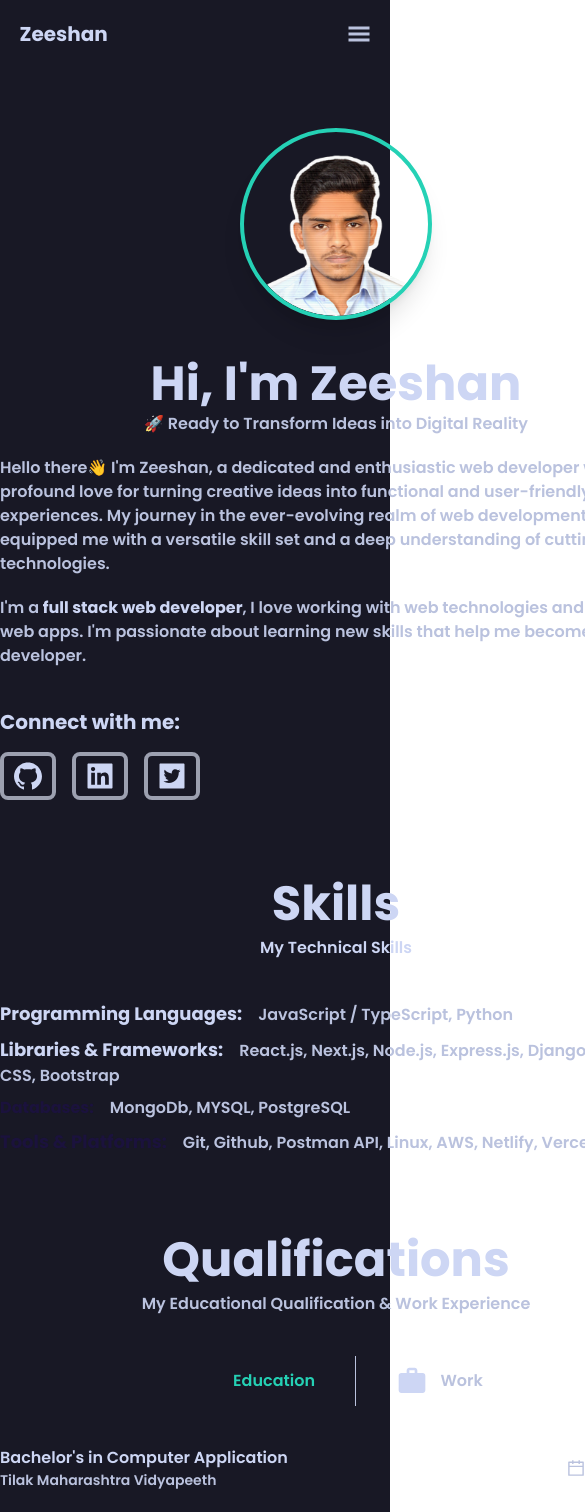
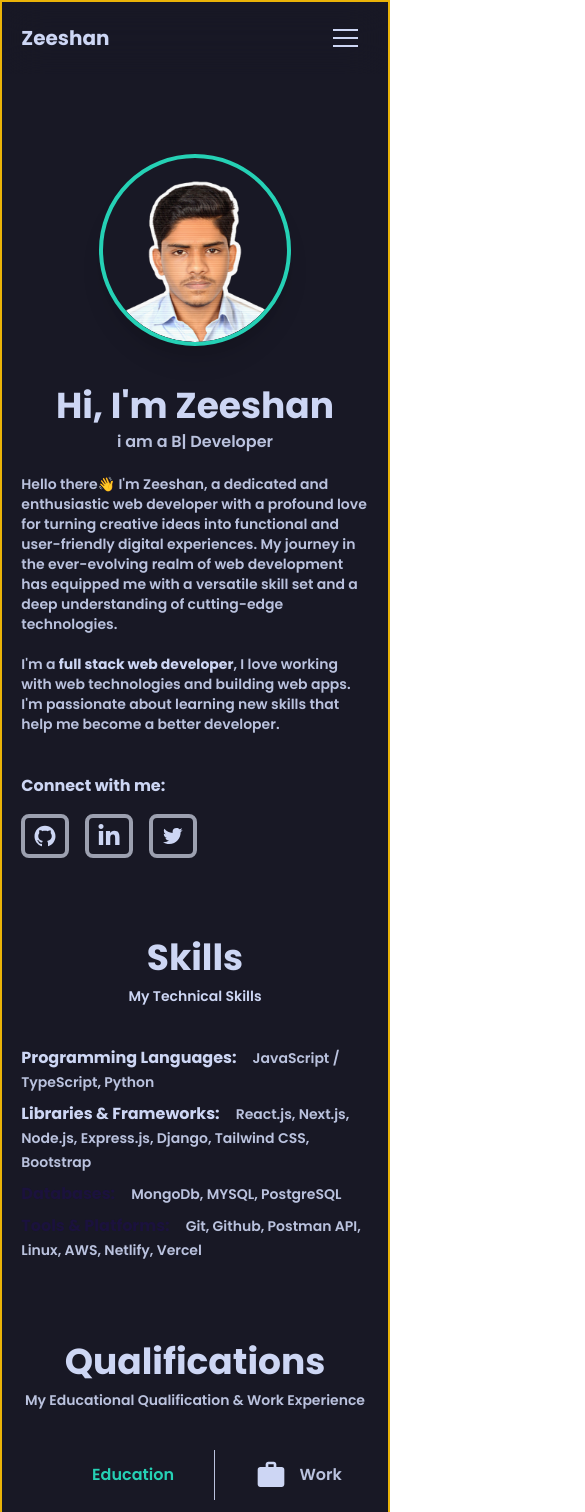
Before and after one commit to thezeeshann/thezeeshann.github.io, a React (Vite) app: page / in a window 390 px wide. Shown: the top 1512 px of the page, 585 px wide, since content can reach past the window. Built offline with nearby package versions, Linux system fonts and the light colour scheme; some icons are missing.

Commit message:
update page section

```diff
--- a/index.html
+++ b/index.html
@@ -4,6 +4,7 @@
     <meta charset="UTF-8" />
     <link rel="icon" type="image/svg+xml" href="/vite.svg" />
     <meta name="viewport" content="width=device-width, initial-scale=1.0" />
+    <link rel="shortcut icon" href="./src/assets/favicon.ico" type="image/x-icon">
     <title>Mohammad Zeeshan</title>
   </head>
   <body>
--- a/src/App.css
+++ b/src/App.css
@@ -19,12 +19,13 @@ html {
   background-color: #25d1b5;
 }
 a.active {
-  border-bottom: 4px solid #25d1b5;
-  font-weight: 700;
+  /* border-bottom: 2px solid #25d1b5;
+  font-weight: 700; */
+  color: #25d1b5;
 }
 
 ::-webkit-scrollbar {
-  width: 8px;
+  width: 0.6rem;
   border-radius: 0.5rem;
 }
 
@@ -36,3 +37,14 @@ a.active {
 ::-webkit-scrollbar-track {
   background: #888;
 }
+
+
+
+
+@supports ((-webkit-backdrop-filter: none) or (backdrop-filter: none)) {
+  .header-backdrop {
+    background-color: transparent;
+    -webkit-backdrop-filter: blur(20px);
+    backdrop-filter: blur(20px);
+  }
+}
--- a/src/App.jsx
+++ b/src/App.jsx
@@ -8,14 +8,14 @@ import "./App.css";
 function App() {
   return (
     <>
-      <div className="flex flex-col mx-auto bg-darkBgPrimary w-full h-full font-Poppins">
+      <main className=" border-2  xl:border-blue-500 lg:border-red-500 md:border-green-500  sm:border-yellow-500 flex flex-col mx-auto bg-darkBgPrimary w-full h-full font-Poppins">
         <Navbar />
         <Routes>
           <Route path="/" element={<Home />} />
           <Route path="*" element={<Error/>} />
         </Routes>
         <Footer/>
-      </div>
+      </main>
     </>
   );
 }
--- a/src/common/Navbar.jsx
+++ b/src/common/Navbar.jsx
@@ -1,34 +1,159 @@
-import {GiHamburgerMenu} from "react-icons/gi"
-// import {AiOutlineClose} from "react-icons/ai"
+import Hamburger from "hamburger-react";
+import { useEffect, useState } from "react";
+import { RiHome2Line } from "react-icons/ri";
+import { GoTools } from "react-icons/go";
+import { PiCertificateThin } from "react-icons/pi";
+import { LiaPhoneSolid } from "react-icons/lia";
+import { AiOutlineCodeSandbox } from "react-icons/ai";
+// import {useRef} from "react"
 
 const Navbar = () => {
+  const [isOpen, setOpen] = useState(false);
+  // const ref = useRef(null)
 
+  // useClickAway(ref, () => setOpen(false));
 
-  const handleToggle = ()=>{
+  useEffect(() => {
+    const handleScroll = () => {
+      const scrollY = window.scrollY;
+      const sections = document.querySelectorAll("section");
 
+      sections.forEach((current) => {
+        const sectionHeight = current.offsetHeight;
+        const sectionTop = current.offsetTop - 50;
+        const sectionId = current.getAttribute("id");
+
+        const sectionLink = document.querySelector(`a[href*=${sectionId}]`);
+
+        if (sectionLink) {
+          if (sectionId === "home" && scrollY <= sectionTop) {
+            sectionLink.classList.add("active");
+          } else if (
+            scrollY > sectionTop &&
+            scrollY <= sectionTop + sectionHeight
+          ) {
+            sectionLink.classList.add("active");
+          } else {
+            sectionLink.classList.remove("active");
           }
+        }
+      });
+    };
+
+    window.addEventListener("scroll", handleScroll);
+
+    // Cleanup the event listener on component unmount
+    return () => {
+      window.removeEventListener("scroll", handleScroll);
+    };
+  }, []);
 
   return (
-    <nav className="xl:w-[65%] lg:w-[80%] md:w-[95%] sm:w-[90%] flex flex-row justify-between items-center mx-auto mt-5">
-      <h1 className=" text-2xl sm:text-xl text-darkTextPrimary font-bold hover:text-primary cursor-pointer ">Zeeshan</h1>
-      <div>
+    <header className="sticky top-0 z-40  header-backdrop">
+      <nav className=" xl:w-[65%] lg:w-[80%] md:w-[95%] sm:w-[90%] flex flex-row justify-between items-center mx-auto my-3">
+        <h1 className=" text-2xl sm:text-xl text-darkTextPrimary font-bold hover:text-primary cursor-pointer ">
+          Zeeshan
+        </h1>
+        <div className="flex flex-row just">
           <div className="sm:hidden flex flex-row xl:gap-x-8 lg:gap-x-7 md:gap-x-6">
-        <a className="text-darkTextSecondary font-semibold text-base hover:text-primary" href="#home">Home</a>
-        <a className="text-darkTextSecondary font-semibold text-base hover:text-primary" href="#skills">Skills</a>
-        <a className="text-darkTextSecondary font-semibold text-base hover:text-primary" href="#qualification">Qualifications</a>
-        <a className="text-darkTextSecondary font-semibold text-base hover:text-primary" href="#project">Projects</a>
-        <a className="text-darkTextSecondary font-semibold text-base hover:text-primary" href="#contact">Contact Me</a>
+            <a
+              className="text-darkTextSecondary font-semibold text-base hover:text-primary"
+              href="#home"
+            >
+              Home
+            </a>
+            <a
+              className="text-darkTextSecondary font-semibold text-base hover:text-primary"
+              href="#skills"
+            >
+              Skills
+            </a>
+            <a
+              className="text-darkTextSecondary font-semibold text-base hover:text-primary"
+              href="#qualification"
+            >
+              Qualifications
+            </a>
+            <a
+              className="text-darkTextSecondary font-semibold text-base hover:text-primary"
+              href="#project"
+            >
+              Projects
+            </a>
+            <a
+              className="text-darkTextSecondary font-semibold text-base hover:text-primary"
+              href="#contact"
+            >
+              Contact Me
+            </a>
           </div>
-      <div className="sm:flex">
-        <GiHamburgerMenu className="sm:flex lg:hidden xl:hidden md:hidden text-2xl text-darkTextSecondary cursor-pointer" onClick={handleToggle}/>
-        {/* <AiOutlineClose className="sm:flex lg:hidden xl:hidden md:hidden text-2xl text-darkTextSecondary cursor-pointer"/> */}
+          <div className="sm:flex xl:hidden lg:hidden md:hidden text-darkTextPrimary">
+            <Hamburger toggled={isOpen} toggle={setOpen} size={25}  duration={0.4} easing="ease-in"  />
           </div>
         </div>
       </nav>
+      {isOpen && (
+        <div className="w-[90%] mx-auto  sm:flex sm:flex-col xl:hidden lg:hidden md:hidden gap-y-5 pt-3 pb-5 ">
+          <div className="flex flex-row justify-between  items-center">
+            <a
+              className="text-darkTextSecondary font-semibold text-lg hover:text-primary"
+              href="#home"
+            >
+              Home
+            </a>
+            <div>
+              {" "}
+              <RiHome2Line className="text-darkTextSecondary text-[2rem]" />
+            </div>
+          </div>
+          <div className=" flex flex-row justify-between  items-center">
+            <a
+              className="text-darkTextSecondary font-semibold text-lg hover:text-primary"
+              href="#skills"
+            >
+              Skills
+            </a>
+            <div>
+              <GoTools className="text-darkTextSecondary text-[2rem]" />
+            </div>
+          </div>
+          <div className="flex flex-row justify-between  items-center">
+            <a
+              className="text-darkTextSecondary font-semibold text-lg hover:text-primary"
+              href="#qualification"
+            >
+              Qualifications
+            </a>
+            <div>
+              <PiCertificateThin className="text-darkTextSecondary text-[2rem]" />
+            </div>
+          </div>
+          <div className="flex flex-row justify-between  items-center">
+            <a
+              className="text-darkTextSecondary font-semibold text-lg hover:text-primary"
+              href="#project"
+            >
+              Projects
+            </a>
+            <div>
+              <AiOutlineCodeSandbox className="text-darkTextSecondary text-[2rem]" />
+            </div>
+          </div>
+          <div className="flex flex-row justify-between  items-center">
+            <a
+              className="text-darkTextSecondary font-semibold text-lg hover:text-primary"
+              href="#contact"
+            >
+              Contact Me
+            </a>
+            <div>
+              <LiaPhoneSolid className="text-darkTextSecondary text-[2rem]" />
+            </div>
+          </div>
+        </div>
+      )}
+    </header>
   );
 };
 
 export default Navbar;
-
-
-//  border-2  xl:border-blue-500 lg:border-red-500 md:border-green-500  sm:border-yellow-500
--- a/src/common/ProjectCard.jsx
+++ b/src/common/ProjectCard.jsx
@@ -7,12 +7,12 @@ const ProjectCard = ({ projectName, projectDescription, projectTechstack }) => {
         </h2>
       </div>
       <div>
-        <p className="mb-2 text-darkTextSecondary font-semibold">
+        <p className="mb-2 text-darkTextSecondary font-semibold sm:text-sm">
           {projectDescription}
         </p>
-        <p className="mb-4 text-darkTextSecondary font-semibold">
+        <p className="mb-4 text-darkTextSecondary font-semibold sm:text-sm">
           Tech Stack:{" "}
-          <span className="font-bold text-textPrimary dark:text-darkTextPrimary">
+          <span className="font-bold text-textPrimary dark:text-darkTextPrimary sm:text-sm">
             {projectTechstack}
           </span>
         </p>
--- a/src/pages/Home.jsx
+++ b/src/pages/Home.jsx
@@ -1,19 +1,39 @@
+import Typed from "typed.js";
+import { useEffect, useRef } from "react";
 import Projects from "./Projects";
 import Skills from "./Skills";
 import Qualification from "./Qualification";
 import Contact from "./Contact";
 import img from "../assets/logo.png";
-import {
-  AiFillLinkedin,
-  AiFillGithub,
-  AiFillTwitterSquare,
-} from "react-icons/ai";
+import { AiFillGithub } from "react-icons/ai";
+import { FaLinkedinIn } from "react-icons/fa";
+import { BiLogoTwitter } from "react-icons/bi";
 
 const Home = () => {
+  const el = useRef(null);
+
+  useEffect(() => {
+    const typed = new Typed(el.current, {
+      strings: ["Full Stack", "Frontend", "Backend"],
+      startDelay: 300,
+      typeSpeed: 130,
+      backSpeed: 100,
+      backDelay: 100,
+      loop: true,
+      smartBackspace: true,
+    });
+    return () => {
+      typed.destroy();
+    };
+  }, []);
+
   return (
-    <section className="flex flex-col mt-20 max-w-2xl mx-auto " id="home">
+    <section
+      className=" flex flex-col mt-20 max-w-2xl mx-auto sm:w-[90%]"
+      id="home"
+    >
       {/* home */}
-      <div className="flex justify-center items-center mb-10">
+      <div className="flex justify-center items-center mb-10 ">
         <div className="w-48 h-48 rounded-full shadow-xl border-4 border-primary overflow-hidden">
           <img className="rounded-full" src={img} alt="Zeeshan" />
         </div>
@@ -21,21 +41,21 @@ const Home = () => {
       {/* intro */}
       <div className="space-y-3 mb-10">
         <div className="flex flex-col justify-center items-center gap-y-1">
-          <h1 className="text-5xl text-darkTextPrimary font-bold">
+          <h1 className="text-5xl sm:text-4xl text-darkTextPrimary font-bold">
             Hi, I'm Zeeshan
           </h1>
-          <p className="text-darkTextSecondary font-semibold text-base">
-           🚀 Ready to Transform Ideas into Digital Reality
+          <p className="text-darkTextSecondary font-semibold text-lg sm:text-base">
+            i am a <span ref={el}></span> Developer
           </p>
         </div>
-        <p className="text-darkTextSecondary font-semibold pt-2 text-base mb-10">
+        <p className="text-darkTextSecondary font-semibold pt-2 text-base sm:text-sm mb-10">
           Hello there👋 I'm Zeeshan, a dedicated and enthusiastic web developer
           with a profound love for turning creative ideas into functional and
           user-friendly digital experiences. My journey in the ever-evolving
           realm of web development has equipped me with a versatile skill set
           and a deep understanding of cutting-edge technologies.
         </p>
-        <p className="text-darkTextSecondary font-semibold pt-2 text-base mb-8">
+        <p className="text-darkTextSecondary font-semibold pt-2 text-base sm:text-sm mb-8">
           I'm a{" "}
           <span className="text-darkTextPrimary font-bold">
             full stack web developer
@@ -47,7 +67,7 @@ const Home = () => {
       </div>
       {/* connect */}
       <div className="">
-        <p className="text-darkTextPrimary text-xl font-bold">
+        <p className="text-darkTextPrimary text-xl sm:text-base font-bold">
           {" "}
           Connect with me:{" "}
         </p>
@@ -57,8 +77,8 @@ const Home = () => {
             target="_blank"
             rel="noreferrer"
           >
-            <div className="border-[#9ca0b0]  rounded-lg w-14 h-12 border-4 cursor-pointer flex justify-center items-center hover:border-primary">
-              <AiFillGithub className="text-darkTextPrimary" size={"2rem"} />
+            <div className="border-[#9ca0b0]  rounded-lg w-14 h-12 sm:h-11 sm:w-12  border-4 cursor-pointer flex justify-center items-center hover:border-primary">
+              <AiFillGithub className="text-darkTextPrimary text-[2rem] sm:text-[1.5rem]" />
             </div>
           </a>
           <a
@@ -66,8 +86,8 @@ const Home = () => {
             target="_blank"
             rel="noreferrer"
           >
-            <div className="border-[#9ca0b0] dark-border-[#6c7086] rounded-lg w-14 h-12 border-4 cursor-pointer flex justify-center items-center hover:border-primary">
-              <AiFillLinkedin className="text-darkTextPrimary" size={"2rem"} />
+            <div className="border-[#9ca0b0] dark-border-[#6c7086] rounded-lg w-14 h-12 sm:h-11 sm:w-12  border-4 cursor-pointer flex justify-center items-center hover:border-primary">
+              <FaLinkedinIn className="text-darkTextPrimary text-[2rem] sm:text-[1.5rem]" />
             </div>
           </a>
           <a
@@ -75,11 +95,8 @@ const Home = () => {
             target="_blank"
             rel="noreferrer"
           >
-            <div className="border-[#9ca0b0] dark-border-[#6c7086] rounded-lg w-14 h-12 border-4 cursor-pointer flex justify-center items-center hover:border-primary">
-              <AiFillTwitterSquare
-                className="text-darkTextPrimary"
-                size={"2rem"}
-              />
+            <div className="border-[#9ca0b0] dark-border-[#6c7086] rounded-lg w-14 h-12 sm:h-11 sm:w-12  border-4 cursor-pointer flex justify-center items-center hover:border-primary">
+              <BiLogoTwitter className="text-darkTextPrimary text-[2rem] sm:text-[1.5rem]" />
             </div>
           </a>
         </div>
--- a/src/pages/Projects.jsx
+++ b/src/pages/Projects.jsx
@@ -5,8 +5,8 @@ const Projects = () => {
   return (
     <section className="mt-20 mb-10" id="project">
       <div className="text-center flex flex-col gap-y-2 mb-10">
-        <h1 className="text-darkTextPrimary text-5xl font-bold">Projects</h1>
-        <p className=" font-semibold text-darkTextPrimary text-base">
+        <h1 className="text-darkTextPrimary text-5xl sm:text-4xl font-bold">Projects</h1>
+        <p className=" font-semibold text-darkTextSecondary text-base sm:text-sm">
           Most Recent Work
         </p>
       </div>
--- a/src/pages/Qualification.jsx
+++ b/src/pages/Qualification.jsx
@@ -22,10 +22,10 @@ const Qualification = () => {
   return (
     <section className="mt-20" id="qualification">
       <div className="text-center flex flex-col gap-y-2 mb-10">
-        <h1 className="text-darkTextPrimary text-5xl font-bold">
+        <h1 className="text-darkTextPrimary text-5xl sm:text-4xl font-bold">
           Qualifications
         </h1>
-        <p className="font-semibold text-darkTextSecondary text-base">
+        <p className="font-semibold text-darkTextSecondary text-base sm:text-sm">
           My Educational Qualification & Work Experience
         </p>
       </div>
@@ -38,7 +38,7 @@ const Qualification = () => {
             <PiStudentBold
               size={"2rem"}
               className={`${
-                education === true ? "text-primary" : "text-darkTextPrimary"
+                education === true ? "text-primary" : "text-darkTextSecondary"
               }`}
             />
           </span>{" "}
@@ -74,47 +74,47 @@ const Qualification = () => {
       {education === true && (
         <div className="flex flex-col gap-y-5">
           <div className="flex flex-row gap-y-1 justify-between items-center">
-            <div className="flex flex-col">
+            <div className="flex flex-col ">
               {/* eslint-disable-next-line react/no-unescaped-entities */}
-              <span className="font-semibold text-darkTextPrimary text-base">
+              <span className="font-semibold text-darkTextSecondary text-base sm:text-sm">
               Bachelor's in Computer Application
               </span>
               <a
                 href="https://www.tmv.edu.in/"
                 target="_blank"
                 rel="noreferrer"
-                className="font-semibold text-darkTextSecondary text-sm"
+                className="font-semibold text-darkTextSecondary text-sm sm:text-xs"
               >
                 Tilak Maharashtra Vidyapeeth
               </a>
             </div>
-            <div className="flex flex-row justify-center items-center gap-x-1 text-darkTextSecondary">
-              <div className="font-semibold">
+            <div className="flex flex-row justify-center items-center gap-x-1 text-darkTextSecondary ">
+              <div className="font-semibold ">
                 <AiOutlineCalendar size={"1.25rem"} />{" "}
               </div>
-              <span className="font-semibold text-base">2021-2023</span>
+              <span className="font-semibold text-base sm:text-sm">2021-2023</span>
             </div>
           </div>
           <div className="flex flex-row gap-y-1 justify-between items-center">
             <div className="flex flex-col">
               {/* eslint-disable-next-line react/no-unescaped-entities */}
-              <span className="font-semibold text-darkTextPrimary text-base">
+              <span className="font-semibold text-darkTextPrimary text-base sm:text-sm">
               Master of Computer Application
               </span>
               <a
                 href="https://www.tmv.edu.in/"
                 target="_blank"
                 rel="noreferrer"
-                className="font-semibold text-darkTextSecondary text-sm"
+                className="font-semibold text-darkTextSecondary text-sm sm:text-xs"
               >
                 Tilak Maharashtra Vidyapeeth
               </a>
             </div>
             <div className="flex flex-row justify-center items-center gap-x-1 text-darkTextSecondary">
-              <div className="font-semibold">
+              <div className="font-semibold ">
                 <AiOutlineCalendar size={"1.25rem"} />{" "}
               </div>
-              <span className="font-semibold text-base">2023-2024</span>
+              <span className="font-semibold text-base sm:text-sm">2023-2024</span>
             </div>
           </div>
         </div>
@@ -125,7 +125,7 @@ const Qualification = () => {
           <div className="flex flex-row gap-y-1 justify-between items-center">
             <div className="flex flex-col">
               {/* eslint-disable-next-line react/no-unescaped-entities */}
-              <span className="font-semibold text-darkTextPrimary text-base">
+              <span className="font-semibold text-darkTextPrimary text-base sm:text-sm">
                 [work] - Comming soon....
               </span>
               <a
@@ -141,7 +141,7 @@ const Qualification = () => {
               <div className="font-semibold">
                 <AiOutlineCalendar size={"1.25rem"} />{" "}
               </div>
-              <span className="font-semibold text-lg">0000-0000</span>
+              <span className="font-semibold text-base sm:text-sm">0000-0000</span>
             </div>
           </div>
         </div>
--- a/src/pages/Skills.jsx
+++ b/src/pages/Skills.jsx
@@ -6,8 +6,8 @@ const Skills = () => {
     <section className="mt-20" id="skills">
 
       <div className="text-center flex flex-col gap-y-2 mb-10">
-        <h1 className="text-darkTextPrimary text-5xl font-bold">Skills</h1>
-        <p className=" font-semibold text-darkTextPrimary text-base">
+        <h1 className="text-darkTextPrimary text-5xl sm:text-4xl font-bold">Skills</h1>
+        <p className=" font-semibold text-darkTextPrimary text-base sm:text-sm">
           My Technical Skills
         </p>
       </div>
@@ -15,34 +15,34 @@ const Skills = () => {
 
       <div className='flex flex-col gap-2 text-darkTextSecondary '>
           <div className="">
-            <span className='text-lg text-darkTextPrimary font-bold mr-4'>
+            <span className='text-lg sm:text-base text-darkTextPrimary font-bold mr-4'>
               Programming Languages:
             </span>
-            <span className='text-base font-semibold'>
+            <span className='text-base sm:text-sm font-semibold'>
               JavaScript / TypeScript, Python
             </span>
           </div>
           <div>
-            <span className='text-lg text-darkTextPrimary font-bold mr-4'>
+            <span className='text-lg sm:text-base text-darkTextPrimary font-bold mr-4'>
             Libraries & Frameworks:
             </span>
-            <span className='text-base md:text-base font-semibold'>
+            <span className='text-base md:text-base sm:text-sm font-semibold'>
             React.js, Next.js, Node.js, Express.js, Django, Tailwind CSS, Bootstrap
             </span>
           </div>
           <div>
-            <span className='text-base text-textPrimary dark:text-darkTextPrimary md:text-lg xl:text-lg font-bold mr-4'>
+            <span className='text-base sm:text-base text-textPrimary dark:text-darkTextPrimary md:text-lg xl:text-lg font-bold mr-4'>
               Databases:
             </span>
-            <span className='text-base md:text-base font-semibold'>
+            <span className='text-base md:text-base sm:text-sm font-semibold'>
               MongoDb, MYSQL, PostgreSQL
             </span>
           </div>
           <div>
-            <span className='text-lg text-textPrimary dark:text-darkTextPrimary md:text-lg font-bold mr-4'>
+            <span className='text-lg sm:text-base text-textPrimary dark:text-darkTextPrimary md:text-lg font-bold mr-4'>
             Tools & Platforms:
             </span>
-            <span className='text-base md:text-base font-semibold'>
+            <span className='text-base md:text-base font-semibold sm:text-sm'>
               Git, Github, Postman API, Linux, AWS, Netlify, Vercel
             </span>
           </div>
```
Also changed, not shown: src/common/Footer.jsx (+15 -18 lines), src/pages/Contact.jsx (+23 -26 lines), 1 other file (tests, documents, lock files or other folders). Lines whose indentation alone changed are shown as unchanged.
